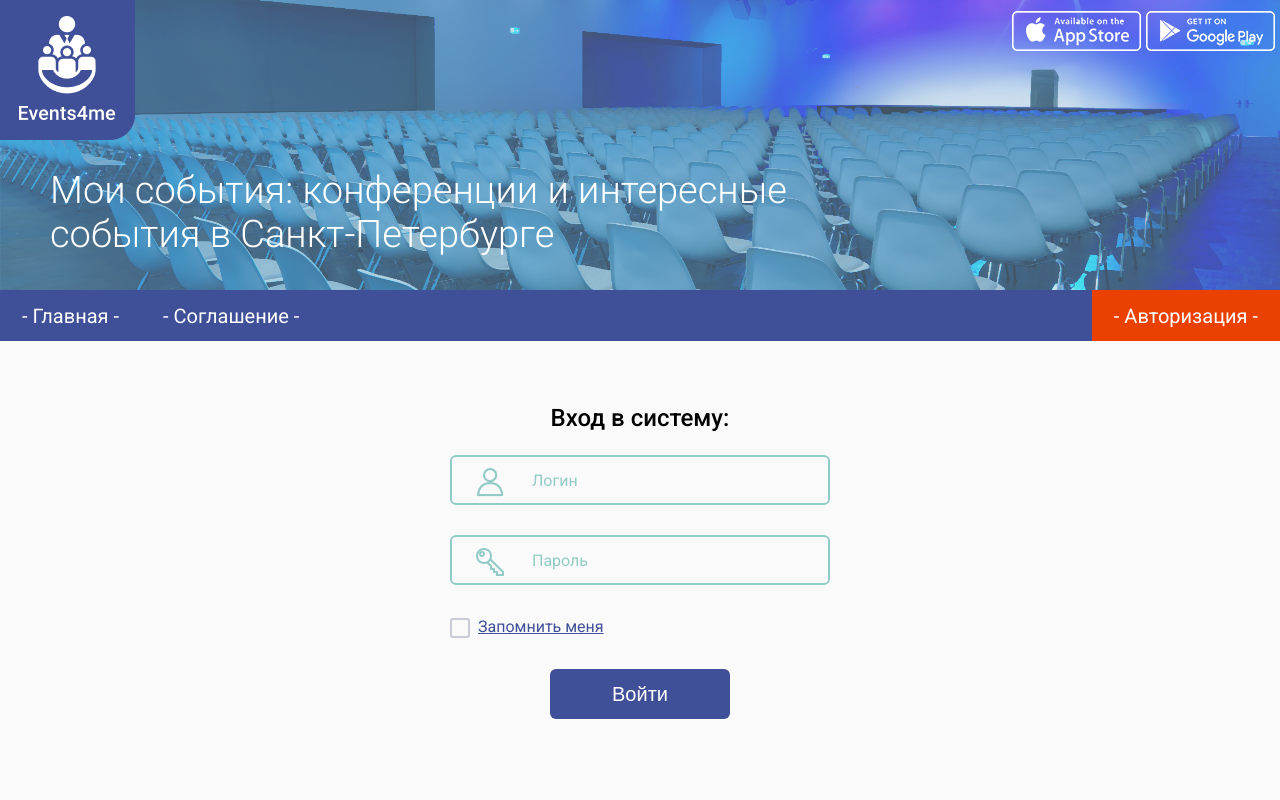
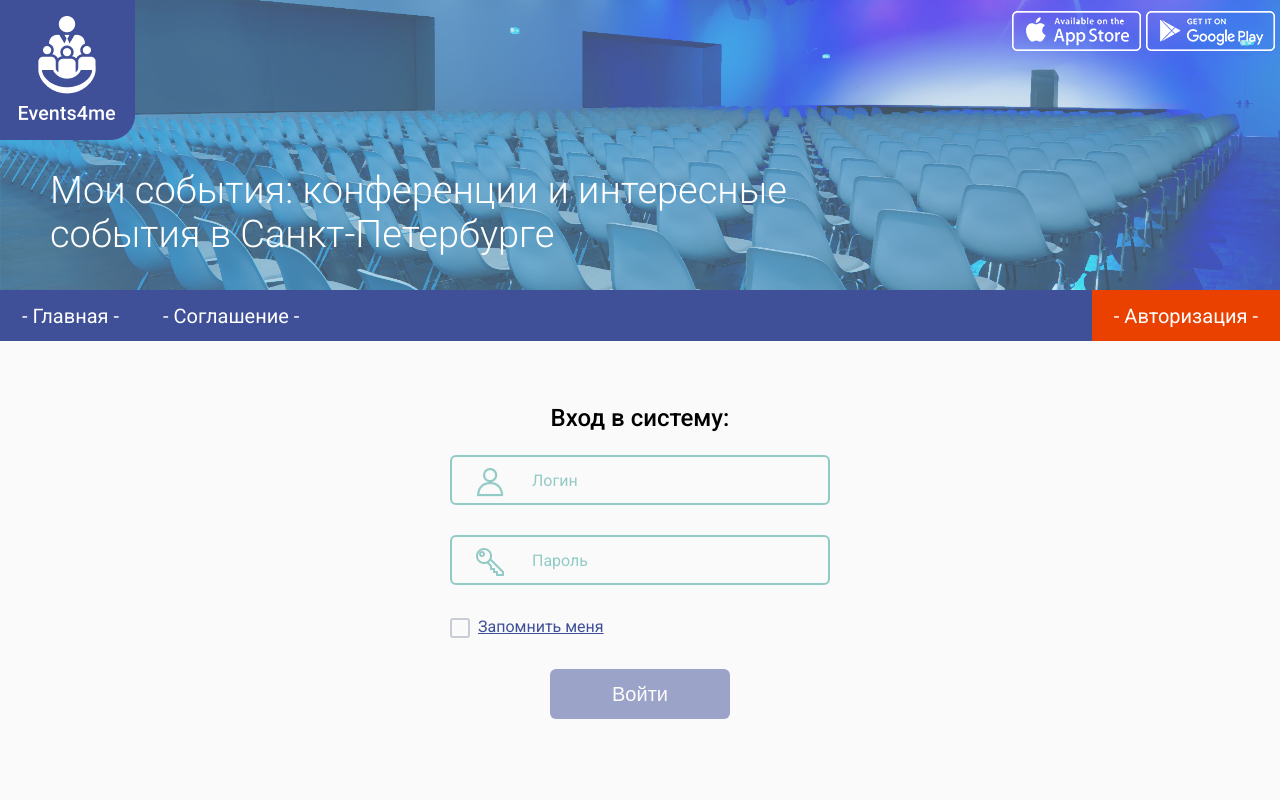
Before and after one commit to sergvikpl/events4me-angular, an Angular app: page /login in a window 1280 px wide. Shown: the top 800 px of the page. Built offline with nearby package versions, Linux system fonts and the light colour scheme.

Commit message:
Added validation for login form

```diff
--- a/src/app/pages/login/login.component.html
+++ b/src/app/pages/login/login.component.html
@@ -1,9 +1,13 @@
-<form (ngSubmit)="onSubmit()" class="autorization-form">
+<form
+  [formGroup]="form"
+  (ngSubmit)="onSubmit()"
+  class="autorization-form"
+>
   <h2>Вход в систему:</h2>
   <div class="inputs-container">
 
-    <input id="email" type="text" placeholder="Логин">
-    <input id="password" type="password" placeholder="Пароль">
+    <input id="email" type="text" placeholder="Логин" formControlName="email">
+    <input id="password" type="password" placeholder="Пароль" formControlName="password">
 
     <div class="remember-me">
       <label for="remember-me-checkbox" class="remember-me__label">
@@ -18,7 +22,13 @@
       </label>
     </div>
     <div class="submit-button-container">
-      <button type="submit" class="submit-button">Войти</button>
+      <button
+        type="submit"
+        [disabled]="form.invalid || form.disabled"
+        class="submit-button"
+      >
+        Войти
+      </button>
     </div>
   </div>
 </form>
--- a/src/app/pages/login/login.component.scss
+++ b/src/app/pages/login/login.component.scss
@@ -66,36 +66,8 @@ input::-webkit-input-placeholder { color: #92CBC5; }
   padding-left: 26.1px;
   background: white;
 }
-#email[class*=input-error], #password[class*=input-error] {
+#email[class*=input-error], #password[class*=input-error], .ng-valid {
   border: 2px solid #EA4101;
-}
-
-.submit-button-container {
-  font-family: Roboto;
-  font-style: normal;
-  text-align: center;
-  width: 100%;
-  max-width: 380px;
-  margin: 0 auto;
-}
-
-.submit-button  {
-  display: block;
-  text-align: center;
-  border: 0px;
-  margin: 0 auto;
-  width: 180px;
-  height: 50px;
-  background: #3F4F98;
-  border-radius: 6px;
-  margin-top: 30px;
-  margin-bottom: 20px;
-  text-align: center;
-  font-weight: 400;
-  font-size: 20px;
-  line-height: 26px;
-  color: white;
-  cursor: pointer;
 }
 
 .remember-me {
@@ -177,3 +149,36 @@ input::-webkit-input-placeholder { color: #92CBC5; }
   stroke-dashoffset: 18px;
   transition: all 0.3s ease;
 }
+
+.submit-button-container {
+  font-family: Roboto;
+  font-style: normal;
+  text-align: center;
+  width: 100%;
+  max-width: 380px;
+  margin: 0 auto;
+}
+
+.submit-button {
+  display: block;
+  text-align: center;
+  border: 0px;
+  margin: 0 auto;
+  width: 180px;
+  height: 50px;
+  background: #3F4F98;
+  border-radius: 6px;
+  margin-top: 30px;
+  margin-bottom: 20px;
+  text-align: center;
+  font-weight: 400;
+  font-size: 20px;
+  line-height: 26px;
+  color: white;
+  cursor: pointer;
+}
+
+.submit-button[disabled] {
+  pointer-events: none;
+  opacity: 0.5;
+}
--- a/src/app/pages/login/login.component.ts
+++ b/src/app/pages/login/login.component.ts
@@ -1,4 +1,5 @@
 import { Component, OnInit } from '@angular/core';
+import { FormControl, FormGroup, Validators } from "@angular/forms";
 import { AuthService } from '../../auth.service';
 
 @Component({
@@ -8,16 +9,32 @@ import { AuthService } from '../../auth.service';
 })
 export class LoginComponent implements OnInit {
 
+  form: FormGroup
+
   constructor(private auth: AuthService) { }
 
   ngOnInit(): void {
+    this.form = new FormGroup({
+      email: new FormControl(null, [Validators.required]), // Validators.email
+      password: new FormControl(null, [Validators.required])
+    })
   }
 
   onSubmit() {
-    this.auth.login(
-      {
-        email: 'test',
-        password: 'test'
+    this.form.disable()
+
+    const user = {
+      email: this.form.value.email,
+      password: this.form.value.password
+    }
+
+    this.auth.login(user).subscribe(
+      () => {
+        console.log('Login success')
+      },
+      (error) => {
+        console.warn('Login faild', error)
+        this.form.enable()
       }
     )
   }
```
Also changed, not shown: src/app/app.module.ts (+10 -4 lines).
